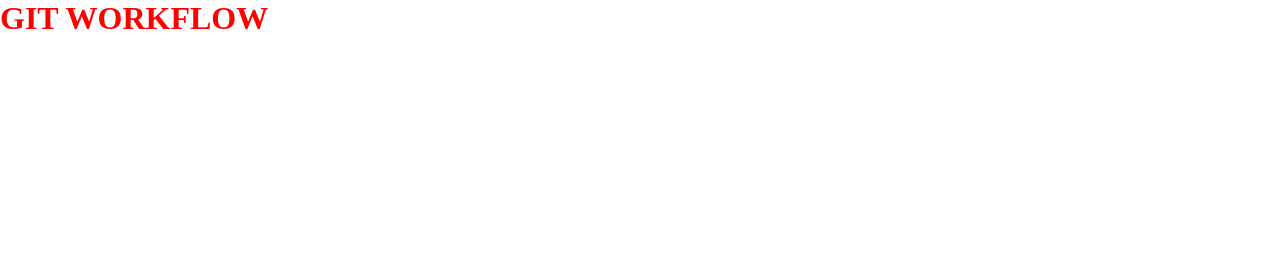
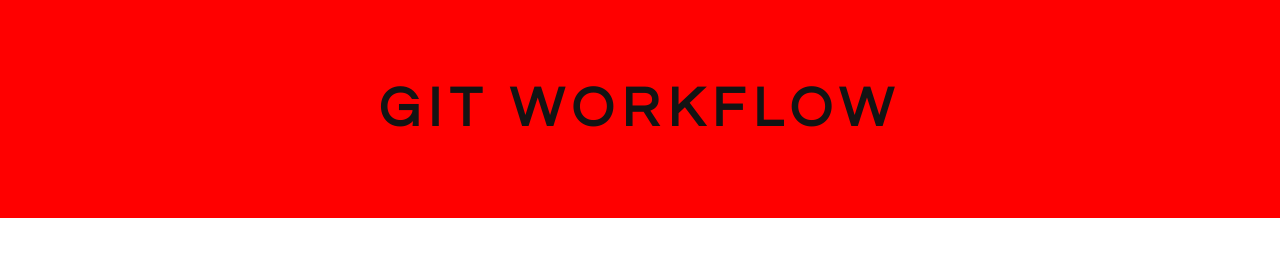
Before and after one commit to OumaESS/github-workshop, a plain HTML site: page index.html in a window 1280 px wide. Drawn offline with Linux system fonts and the light colour scheme.

Commit message:
color has changed

```diff
--- a/index.html
+++ b/index.html
@@ -10,7 +10,7 @@
 
 <body>
 
-    <h1 class="some-heading" style="color: red;">GIT WORKFLOW</h1>
+    <h1 class="some-heading">GIT WORKFLOW</h1>
 
 </body>
 
--- a/style.css
+++ b/style.css
@@ -3,7 +3,7 @@
     padding: 0;
   }
 
-  .page-heading {
+  .some-heading {
     box-sizing: border-box;
     font-family: "Avant Garde", Avantgarde, "Century Gothic", CenturyGothic, "AppleGothic", sans-serif;
     font-size: 3.5rem;
@@ -11,7 +11,7 @@
     text-align: center;
     text-rendering: optimizeLegibility;
     color: #131313;
-    background-color: #e7e5e4;
+    background-color: red;
     letter-spacing: .15em;
 
   }
```
